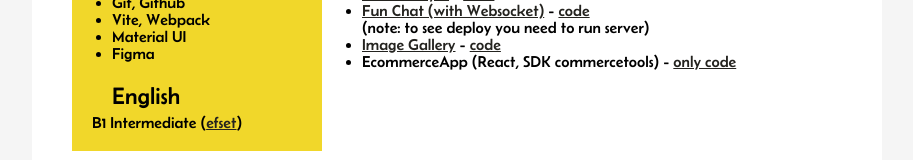
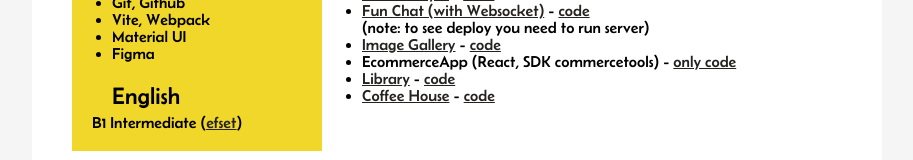
Before and after one commit to gryzun33/my-cv, a React (Vite) app: page / in a window 1280 px wide. Shown: the part 746-906 px from the top of the page, without its empty margins (183-1096 px from the left). Built offline with nearby package versions, Linux system fonts and the light colour scheme.

Commit message:
feat: add experience

```diff
--- a/src/components/Experience/Experience.tsx
+++ b/src/components/Experience/Experience.tsx
@@ -102,6 +102,26 @@ function Experience(): JSX.Element {
             only code
           </a>
         </li>
+        <li>
+          <a href="https://gryzun33.github.io/RSS-preschool2023/library/" target="_blank">
+            Library
+          </a>
+          <span> - </span>
+          <a href="https://github.com/gryzun33/RSS-preschool2023/tree/library" target="_blank">
+            {' '}
+            code
+          </a>
+        </li>
+        <li>
+          <a href="https://gryzun33.github.io/RSS-2023Q4/coffee-house/pages/home/" target="_blank">
+            Coffee House
+          </a>
+          <span> - </span>
+          <a href="https://github.com/gryzun33/RSS-2023Q4/tree/coffee-house" target="_blank">
+            {' '}
+            code
+          </a>
+        </li>
       </ul>
     </section>
   );
```
